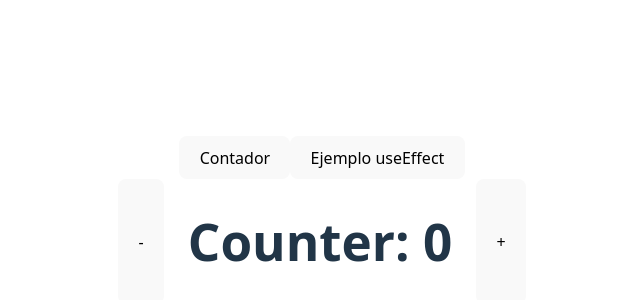
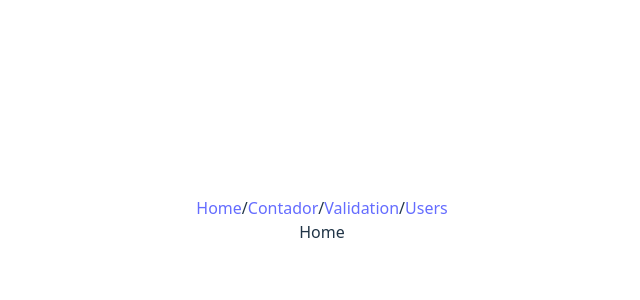
Before and after one commit to nvent97-thebridge/pruebas-react, a React (Vite) app: page / in a window 1280 px wide. Shown: the part 180-480 px from the top of the page, without its empty margins (318-958 px from the left). Built offline with nearby package versions, Linux system fonts and the light colour scheme.

Commit message:
User List

```diff
--- a/package.json
+++ b/package.json
@@ -11,7 +11,8 @@
   },
   "dependencies": {
     "react": "^19.1.0",
-    "react-dom": "^19.1.0"
+    "react-dom": "^19.1.0",
+    "react-router-dom": "^6.30.1"
   },
   "devDependencies": {
     "@eslint/js": "^9.25.0",
--- a/src/App.jsx
+++ b/src/App.jsx
@@ -1,53 +1,52 @@
+import "./App.css";
+import { BrowserRouter, Route, Routes } from "react-router-dom";
+import InputValidation from "./components/InputValidation";
+import UserList from "./components/UserList";
 import Contador from "./components/Contador";
-import "./App.css";
-import Human from "./components/Human";
-import { useState } from "react";
-import Example from "./components/Example";
-import InputValidation from "./components/InputValidation";
-
+import Home from "./components/Home";
+import Header from "./components/Header";
 
 function App() {
-  const [view, setView] = useState("contador");
-  let patata = { value: 1 };
 
-  const renderMenuOption = (menuOption) => {
-    switch (menuOption) {
-      case "contador":
-        return <Contador />;
-      case "humano":
-        // trabajar con los datos
-        return <InputValidation/>;
-      case "patata":
-        return <h1>Patata</h1>;
-      default:
-        return <p>Invalid option</p>;
-    }
-  };
+  /*
+  EJERCICIO
 
-  // view == "contador" ? "una cosa" : "otra"
+  Crear un nuevo componente llamado UserList
+  Agregar la ruta y el link.
+  Hacer un fetch a la API:
+  https://jsonplaceholder.typicode.com/users
 
-  // view == "contador" && "contador"
+  En el componente UserList renderizar
+  name - email - company de cada usuario.
 
-  // true && true => true
-  // true && false => false
-  // true && algo => algo
+  - Si tienen ganas le pueden dar un poco de amor
+  a los estilos.
 
-  // false && true/false => false
-  const incrementarPatata = () => {
-    console.log("Incrementar patata");
-    patata.value = patata.value + 1;
-    setView("test");
-    console.log(patata);
-  };
+  -- Bonus
+  - Implementar busqueda local de usuarios.
+  */
 
-  return (
-    <>
-      {/* <h5 onDoubleClick={() => setView("patata")}>ESTADO</h5> */}
-      <button onClick={() => setView("contador")}>Contador</button>
-      <button onClick={() => setView("humano")}>Ejemplo useEffect</button>
-      {renderMenuOption(view)}
-    </>
-  );
+    return (
+        <>
+            <div>
+                <BrowserRouter>
+                    <Header />
+                    <Routes>
+                        <Route path="/" element={<Home />} />
+                        <Route path="/contador" element={<Contador />} />
+                        <Route
+                            path="/inputValidation"
+                            element={<InputValidation />}
+                        />
+                        <Route
+                            path="/users"
+                            element={<UserList />}
+                        />
+                    </Routes>
+                </BrowserRouter>
+            </div>
+        </>
+    );
 }
 
 export default App;
--- /dev/null
+++ b/src/components/Header.jsx
@@ -0,0 +1,27 @@
+import { Link } from "react-router-dom";
+
+const Header = () => {
+    return (
+        <nav>
+            <div>
+                <span>
+                    <Link to="/">Home</Link>
+                </span>
+                /
+                <span>
+                    <Link to="/contador">Contador</Link>
+                </span>
+                /
+                <span>
+                    <Link to="/inputValidation">Validation</Link>
+                </span>
+                /
+                <span>
+                    <Link to="/users">Users</Link>
+                </span>
+            </div>
+        </nav>
+    );
+};
+
+export default Header;
--- /dev/null
+++ b/src/components/Home.jsx
@@ -0,0 +1,9 @@
+import React from 'react'
+
+const Home = () => {
+  return (
+    <div>Home</div>
+  )
+}
+
+export default Home
--- /dev/null
+++ b/src/components/UserList.jsx
@@ -0,0 +1,42 @@
+import { useEffect, useState } from "react";
+
+const UserList = () => {
+    const [users, setUsers] = useState([]);
+    const [filteredUsers, setFilteredUsers] = useState([]);
+
+    const filterUser = (user, searchParamRaw) => {
+        const searchParam = searchParamRaw.toLowerCase()
+        return user.name.toLowerCase().includes(searchParam) || user.email.toLowerCase().includes(searchParam)|| user.company.name.toLowerCase().includes(searchParam)
+    }
+
+    const handleInputChange = (event) => {
+        const searchParam = event.target.value
+        const filteredUsers = users.filter((user) => filterUser(user, searchParam))
+        setFilteredUsers(filteredUsers)
+    }
+
+    useEffect(() => {
+        fetch("https://jsonplaceholder.typicode.com/users")
+            .then((res) => res.json())
+            .then((data) => {
+                setUsers(data);
+                setFilteredUsers(data);
+            });
+    }, []);
+
+    return (
+        <div>
+            <h2>UserList</h2>
+            <input type="search" placeholder="Busqueda" onChange={handleInputChange}/>
+            {filteredUsers.map((user) => {
+                return (
+                    <p key={user.id}>
+                        {user.name} - {user.email} - {user.company.name}
+                    </p>
+                );
+            })}
+        </div>
+    );
+};
+
+export default UserList;
```
Also changed, not shown: src/components/Form.jsx (added, +17 -0 lines), 1 other file (tests, documents, lock files or other folders).
